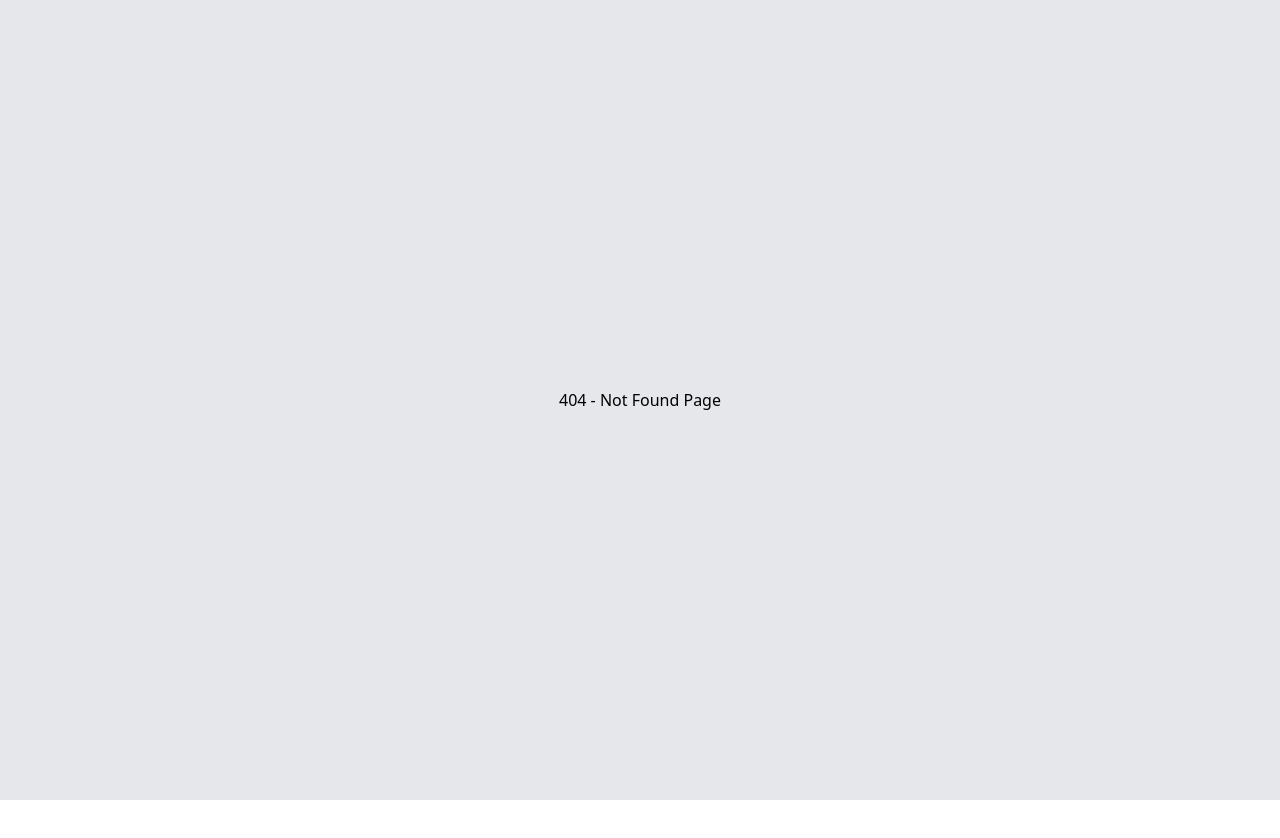
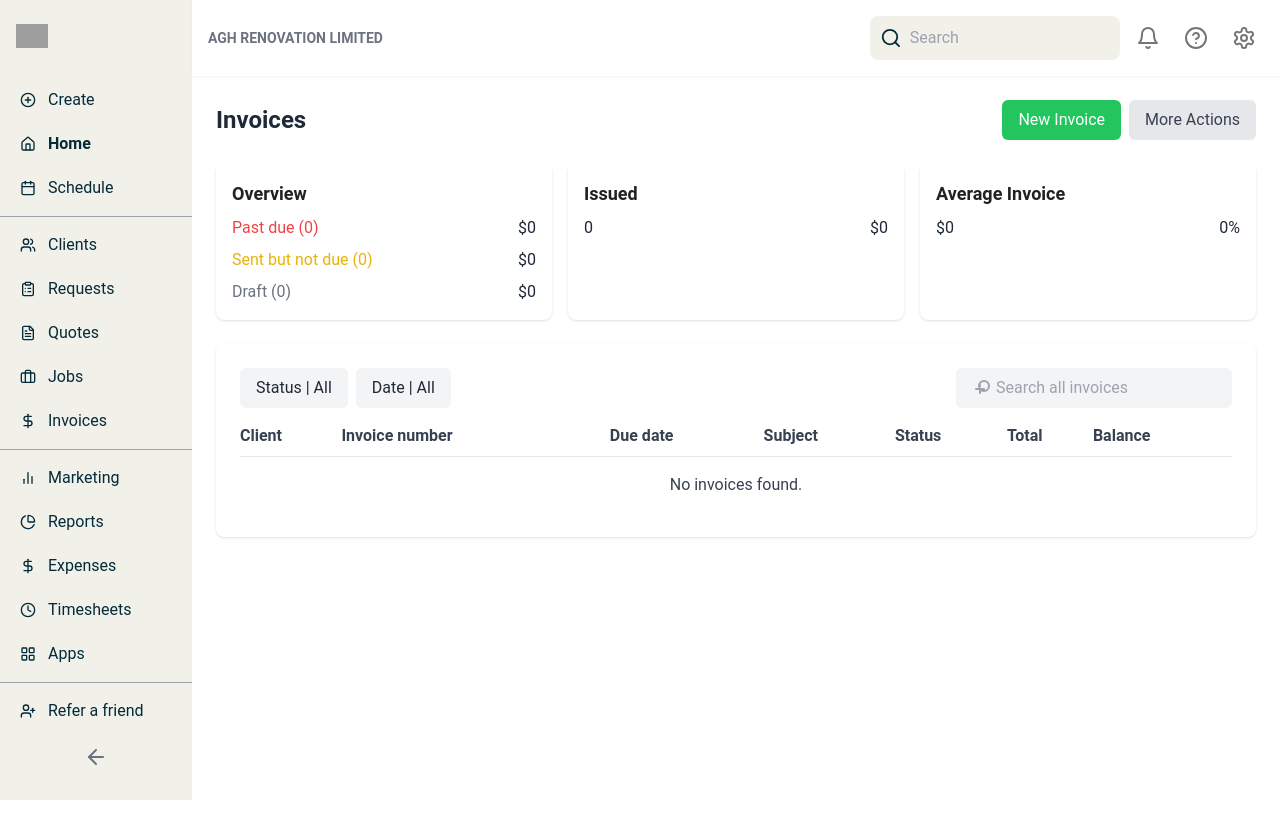
Before and after one commit to gursewak8427/agh-jobber-frontend, a Next.js app: page /invoices in a window 1280 px wide. Before the commit this address had no page. Shown: the top 838 px of the page. Before the commit the page ends 800 px from the top, so only its background shows below. Built offline with nearby package versions, Linux system fonts and the light colour scheme; grey boxes are pictures that could not be loaded.

Commit message:
small fix to clients

```diff
--- a/app/(dashboard)/clients/page.jsx
+++ b/app/(dashboard)/clients/page.jsx
@@ -89,7 +89,7 @@ export default function Page() {
         </div>
       </PageHeading>
 
-      <div className="flex flex-wrap gap-4 bg-gray-50 text-sm text-tprimary">
+      <div className="flex flex-wrap gap-4 text-sm text-tprimary">
         {/* Conversion rate */}
         <div className="w-[300px] p-4 rounded-md border-2 hover:bg-primary cursor-pointer">
           <div className="flex items-center justify-between">
--- /dev/null
+++ b/app/(dashboard)/invoices/page.js
@@ -0,0 +1,113 @@
+import React from 'react';
+
+const InvoiceDashboard = () => {
+  return (
+    <>
+      {/* Header Section */}
+      <div className="flex justify-between items-center mb-6">
+        <h1 className="text-2xl font-bold text-gray-800">Invoices</h1>
+        <div>
+          <button className="bg-green-500 hover:bg-green-600 text-white px-4 py-2 rounded-md">
+            New Invoice
+          </button>
+          <button className="ml-2 bg-gray-200 hover:bg-gray-300 text-gray-700 px-4 py-2 rounded-md">
+            More Actions
+          </button>
+        </div>
+      </div>
+
+      {/* Overview Cards */}
+      <div className="grid grid-cols-1 md:grid-cols-3 gap-4 mb-6">
+        <div className="bg-white shadow rounded-lg p-4">
+          <h2 className="text-lg font-semibold mb-2">Overview</h2>
+          <div className="space-y-2">
+            <div className="flex justify-between items-center">
+              <span className="text-red-500">Past due (0)</span>
+              <span className="text-gray-800">$0</span>
+            </div>
+            <div className="flex justify-between items-center">
+              <span className="text-yellow-500">Sent but not due (0)</span>
+              <span className="text-gray-800">$0</span>
+            </div>
+            <div className="flex justify-between items-center">
+              <span className="text-gray-500">Draft (0)</span>
+              <span className="text-gray-800">$0</span>
+            </div>
+          </div>
+        </div>
+        <div className="bg-white shadow rounded-lg p-4">
+          <h2 className="text-lg font-semibold mb-2">Issued</h2>
+          <div className="flex justify-between items-center">
+            <span className="text-gray-800">0</span>
+            <span className="text-gray-800">$0</span>
+          </div>
+        </div>
+        <div className="bg-white shadow rounded-lg p-4">
+          <h2 className="text-lg font-semibold mb-2">Average Invoice</h2>
+          <div className="flex justify-between items-center">
+            <span className="text-gray-800">$0</span>
+            <span className="text-gray-800">0%</span>
+          </div>
+        </div>
+      </div>
+
+      {/* Invoice Table */}
+      <div className="bg-white shadow rounded-lg p-6">
+        <div className="flex justify-between mb-4">
+          <div className="flex space-x-2">
+            <button className="bg-gray-100 hover:bg-gray-200 text-gray-800 px-4 py-2 rounded-md">
+              Status | All
+            </button>
+            <button className="bg-gray-100 hover:bg-gray-200 text-gray-800 px-4 py-2 rounded-md">
+              Date | All
+            </button>
+          </div>
+          <div className="relative">
+            <input
+              type="text"
+              placeholder="Search all invoices"
+              className="pl-10 pr-4 py-2 bg-gray-100 rounded-md text-gray-800 focus:outline-none"
+            />
+            <svg
+              xmlns="http://www.w3.org/2000/svg"
+              className="w-6 h-6 absolute top-2.5 left-3 text-gray-400"
+              fill="none"
+              viewBox="0 0 24 24"
+              stroke="currentColor"
+            >
+              <path
+                strokeLinecap="round"
+                strokeLinejoin="round"
+                strokeWidth="2"
+                d="M8 11h8m-4 4v-4m0-4v1m4 5a5 5 0 100-10 5 5 0 000 10z"
+              />
+            </svg>
+          </div>
+        </div>
+
+        <table className="w-full table-auto text-left text-gray-700">
+          <thead>
+            <tr className="border-b">
+              <th className="pb-2">Client</th>
+              <th className="pb-2">Invoice number</th>
+              <th className="pb-2">Due date</th>
+              <th className="pb-2">Subject</th>
+              <th className="pb-2">Status</th>
+              <th className="pb-2">Total</th>
+              <th className="pb-2">Balance</th>
+            </tr>
+          </thead>
+          <tbody>
+            <tr>
+              <td colSpan="7" className="text-center py-4">
+                No invoices found.
+              </td>
+            </tr>
+          </tbody>
+        </table>
+      </div>
+    </>
+  );
+};
+
+export default InvoiceDashboard;
--- a/components/Sidebar.jsx
+++ b/components/Sidebar.jsx
@@ -12,7 +12,7 @@ const Section = ({ children, border }) => {
 }
 
 const Sidebar = () => {
-    const [collapse, setCollapse] = useState(true)
+    const [collapse, setCollapse] = useState(false)
 
     return (
         <div className={`bg-primary text-tprimary h-screen sticky top-0 ${!collapse ? 'w-48' : 'w-16'} transition-all`}>
```
